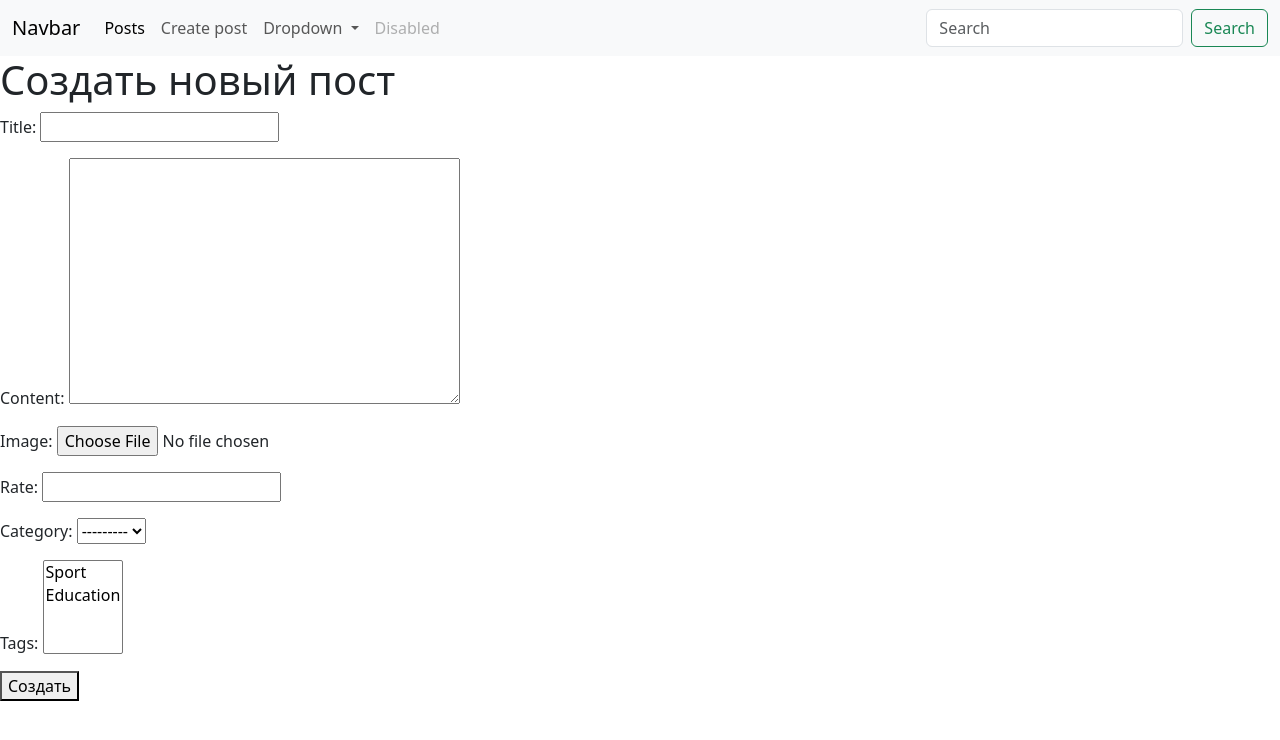
After one commit to AmaBatman123/djangoHomeWork, a Django app: page /posts/create/ in a window 1280 px wide. The commit adds this page. Shown: the top 740 px of the page. Run offline with Django 5.2, Linux system fonts and the light colour scheme; data comes from the database, SQL or seed files in the repository; both versions use the stored data as it was after the commit.

Commit message:
added forms and post create view(html for it)

```diff
--- a/djangoHomeWork/urls.py
+++ b/djangoHomeWork/urls.py
@@ -16,7 +16,8 @@ Including another URLconf
 """
 from django.contrib import admin
 from django.urls import path
-from posts.views import hello_view, html_view, posts_list_view, main_veiw, details_view
+from posts.views import (hello_view, html_view, posts_list_view,
+                         main_veiw, details_view, post_create_view)
 from django.conf.urls.static import static
 from  django.conf import settings
 urlpatterns = [
@@ -26,7 +27,7 @@ urlpatterns = [
     path("html-viev/", html_view),
     path("posts/", posts_list_view),
     path("posts/<int:post_id>/", details_view),
-
+    path("posts/create/", post_create_view),
 ]
 
 urlpatterns += static(settings.MEDIA_URL, document_root=settings.MEDIA_ROOT)
--- /dev/null
+++ b/posts/forms.py
@@ -0,0 +1,31 @@
+from lib2to3.fixes.fix_input import context
+
+from django import forms
+from django.template.defaultfilters import title
+
+from .models import Post
+
+class PostForm(forms.ModelForm):
+    class Meta:
+        model = Post
+        fields = ('title', 'content', 'image', 'rate', 'category', 'tags')
+
+    def clean_title(self):
+        title = self.cleaned_data['title']
+        if "python" in title.lower():
+            raise forms.ValidationError("Title must not contain python")
+        return title
+
+    def clean_content(self):
+        content = self.cleaned_data['title']
+        if len(content) < 5:
+            raise forms.ValidationError("Content must contain more than 5 characters")
+        return title
+
+    def clean(self):
+        data = super().clean()
+        title = data.get("title")
+        content = data.get("content")
+        if title and content and title.strip() == content.strip():
+            raise forms.ValidationError("Title and content must be different")
+        return data
--- a/posts/views.py
+++ b/posts/views.py
@@ -1,10 +1,12 @@
 from django.shortcuts import render
 from django.http import HttpResponse
-
+from posts.forms import PostForm
 from posts.models import Post
 
+
 def main_veiw(request):
-    return render(request, "base.html")
+    if request.method == 'GET':
+        return render(request, "base.html")
 def hello_view(request):
     return HttpResponse("Hello World!")
 
@@ -12,9 +14,26 @@ def html_view(request):
     return render(request, "base.html")
 
 def posts_list_view(request):
-    posts = Post.objects.all()
-    return render(request, "posts/list_view.html", context={"posts": posts})
+    if request.method == 'GET':
+        posts = Post.objects.all()
+        return render(request, "posts/list_view.html", context={"posts": posts})
 
 def details_view(request, post_id):
-    post = Post.objects.get(id=post_id)
-    return render(request, "posts/detail_view.html", context={"post": post})
+    if request.method == 'GET':
+        post = Post.objects.get(id=post_id)
+        return render(request, "posts/detail_view.html", context={"post": post})
+
+def post_create_view(request):
+    if request.method == 'GET':
+        form = PostForm()
+        return render(request, "posts/posts_create.html", context={"form": form})
+
+    if request.method == 'POST':
+        form = PostForm(request.POST, request.FILES)
+        if form.is_valid():
+            post = form.save()
+            return HttpResponse(f'POST был создан, id: {post.id}')
+        elif not form.is_valid():
+            return render(request, "posts/posts_create.html", context={"form": form})
+        else:
+            return render(request, "posts/posts_create.html", context={"form": form})
--- a/templates/base.html
+++ b/templates/base.html
@@ -17,10 +17,10 @@
             <div class="collapse navbar-collapse" id="navbarSupportedContent">
               <ul class="navbar-nav me-auto mb-2 mb-lg-0">
                 <li class="nav-item">
-                  <a class="nav-link active" aria-current="page" href="#">Home</a>
+                  <a class="nav-link active" aria-current="page" href="/posts/">Posts</a>
                 </li>
                 <li class="nav-item">
-                  <a class="nav-link" href="#">Link</a>
+                  <a class="nav-link" href="/posts/create/">Create post</a>
                 </li>
                 <li class="nav-item dropdown">
                   <a class="nav-link dropdown-toggle" href="#" role="button" data-bs-toggle="dropdown" aria-expanded="false">
--- /dev/null
+++ b/templates/posts/posts_create.html
@@ -0,0 +1,10 @@
+{% extends 'base.html' %}
+
+{% block content %}
+    <h1>Создать новый пост</h1>
+    <form action="" method="post" enctype="multipart/form-data">
+        {% csrf_token %}
+        {{ form.as_p }}
+        <button type="submit">Создать</button>
+    </form>
+{% endblock %}
```
Also changed, not shown: db.sqlite3, media/10._Цветы.jpg (added), media/2._Хаски.jpg (added).
